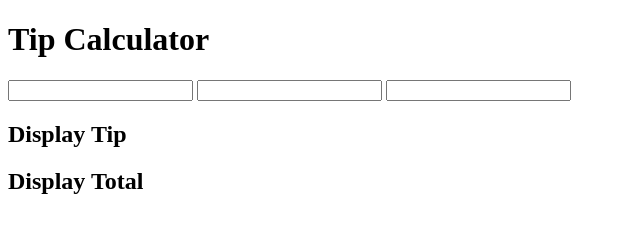
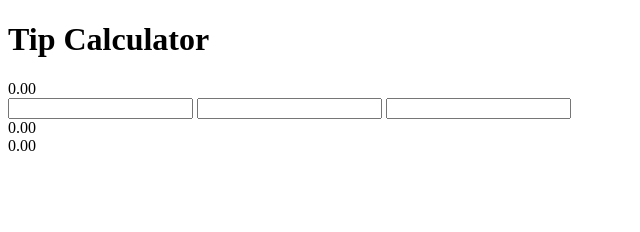
Before and after one commit to sree-chikati/tip-calculator, a plain HTML site: page index.html in a window 1280 px wide. Shown: the whole page, without its empty margins (0-640 px from the left). Drawn offline with Linux system fonts and the light colour scheme.

Commit message:
changes challange 1

```diff
--- a/index.html
+++ b/index.html
@@ -7,15 +7,12 @@
 
 <body>
     <h1>Tip Calculator</h1>
+    <div id = "display">0.00</div>
     <input type = "number" id="input-bill" name="Bill">
     <input type = "number" id="input-tip" name="Tip">
     <input type = "number" id="input-people" name="Number of People">
-    <div id ="display-tip">
-       <h2>Display Tip</h2>
-    </div>
-    <div id ="display-total">
-        <h2>Display Total</h2>
-    </div>
+    <div id = "display-tip">0.00</div>
+    <div id ="display-total"> 0.00</div>
 
     <script>
         //challange 3
```
